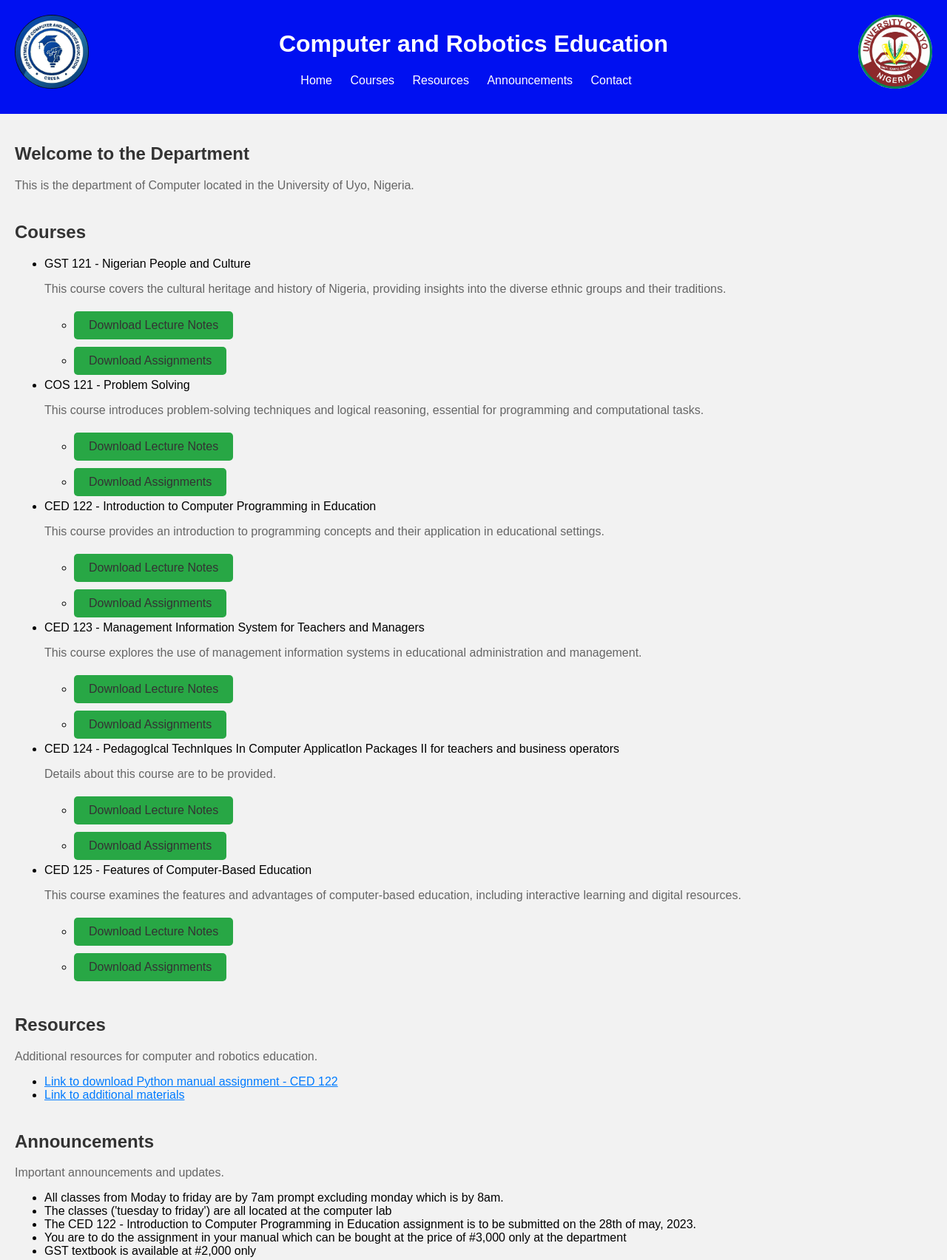
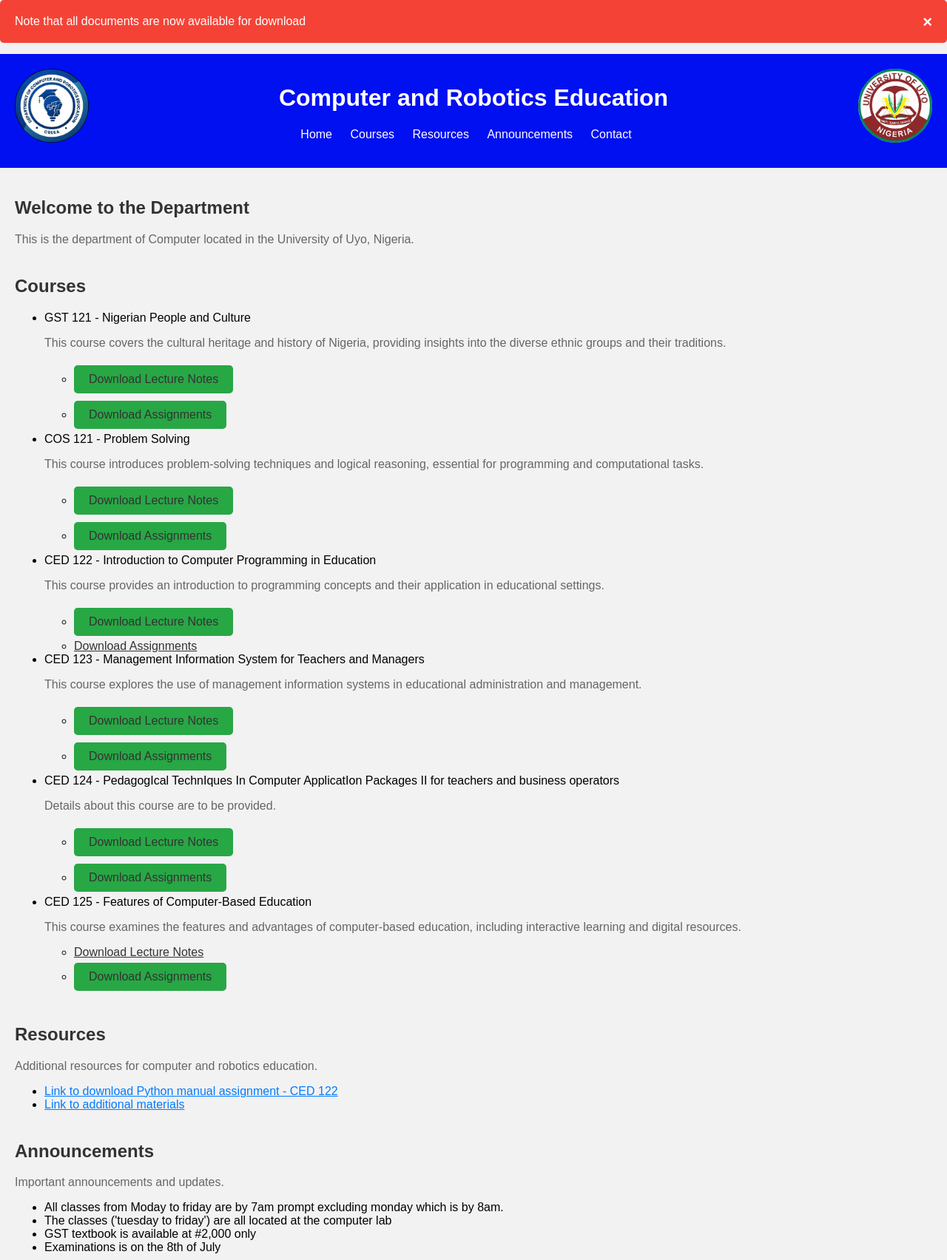
Before and after one commit to NdifrekeBassey/Uniuyo, a plain HTML site: page index.html in a window 1280 px wide. Shown: the top 1704 px of the page at 74% size. Drawn offline with Linux system fonts and the light colour scheme.

Commit message:
Fixed minor bugs

```diff
--- a/index.html
+++ b/index.html
@@ -9,6 +9,10 @@
 </head>
 
 <body>
+    <div class="alert" id="alert">
+        <span class="closebtn" onclick="closeAlert()">&times;</span>
+        Note that all documents are now available for download
+    </div>
     <header>
         <a href="#home">
             <img src="cresa.jpg" alt="Cresa Logo" class="logo-left">
@@ -41,7 +45,7 @@
                     <p>This course covers the cultural heritage and history of Nigeria, providing insights into the
                         diverse ethnic groups and their traditions.</p>
                     <ul class="dropdown">
-                        <li><a href="https://docs.google.com/document/d/1eH7kB9jA0cPiTol2Iq6x9vHtUEF7dnP6/edit?usp=drive_link&ouid=112098823276906306688&rtpof=true&sd=true"
+                        <li><a href="#"
                                 class="download-btn">Download Lecture Notes</a></li>
                         <li><a href="#" class="download-btn">Download Assignments</a></li>
                     </ul>
@@ -51,7 +55,7 @@
                     <p>This course introduces problem-solving techniques and logical reasoning, essential for
                         programming and computational tasks.</p>
                     <ul class="dropdown">
-                        <li><a href="https://docs.google.com/document/d/1w1n8DFhWBhoV9nXqrZsYFYnDsAL6M9Gj/edit?usp=drive_link&ouid=112098823276906306688&rtpof=true&sd=true" class="download-btn">Download Lecture Notes</a></li>
+                        <li><a href="https://docs.google.com/document/d/1w1n8DFhWBhoV9nXqrZsYFYnDsAL6M9Gj/edit?usp=sharing&ouid=112098823276906306688&rtpof=true&sd=true" class="download-btn">Download Lecture Notes</a></li>
                         <li><a href="#" class="download-btn">Download Assignments</a></li>
                     </ul>
                 </li>
@@ -60,8 +64,8 @@
                     <p>This course provides an introduction to programming concepts and their application in educational
                         settings.</p>
                     <ul class="dropdown">
-                        <li><a href="https://docs.google.com/document/d/18UmZIHPEiIbNBlxzyMYJO6QIUCqYIcmx/edit?usp=drive_link&ouid=112098823276906306688&rtpof=true&sd=true" class="download-btn">Download Lecture Notes</a></li>
-                        <li><a href="https://drive.google.com/file/d/10y29-k5yEJDh7atxDSXwcpKSHQmzTUSW/view?usp=drive_link" class="download-btn">Download Assignments</a></li>
+                        <li><a href="https://docs.google.com/document/d/1HXWNXs2XdzalnVjfrtMSUfBeqQg-xEmp/edit?usp=sharing&ouid=112098823276906306688&rtpof=true&sd=true" class="download-btn">Download Lecture Notes</a></li>
+                        <li><a href="#">Download Assignments</a></li>
                     </ul>
                 </li>
                 <li>
@@ -69,7 +73,7 @@
                     <p>This course explores the use of management information systems in educational administration and
                         management.</p>
                     <ul class="dropdown">
-                        <li><a href="https://docs.google.com/document/d/1rCq8WDEJaDbWYGBnuofvtdzW2nIl2nIj/edit?usp=drive_link&ouid=112098823276906306688&rtpof=true&sd=true" class="download-btn">Download Lecture Notes</a></li>
+                        <li><a href="https://docs.google.com/document/d/1rCq8WDEJaDbWYGBnuofvtdzW2nIl2nIj/edit?usp=sharing&ouid=112098823276906306688&rtpof=true&sd=true" class="download-btn">Download Lecture Notes</a></li>
                         <li><a href="#" class="download-btn">Download Assignments</a></li>
                     </ul>
                 </li>
@@ -87,7 +91,7 @@
                     <p>This course examines the features and advantages of computer-based education, including
                         interactive learning and digital resources.</p>
                     <ul class="dropdown">
-                        <li><a href="https://docs.google.com/document/d/1JNnmcMAMwZs8mAqMge5BSmm1l1vjQvJn/edit?usp=drive_link&ouid=112098823276906306688&rtpof=true&sd=true" class="download-btn">Download Lecture Notes</a></li>
+                        <li><a href="https://docs.google.com/document/d/1JNnmcMAMwZs8mAqMge5BSmm1l1vjQvJn/edit?usp=sharing&ouid=112098823276906306688&rtpof=true&sd=true">Download Lecture Notes</a></li>
                         <li><a href="#" class="download-btn">Download Assignments</a></li>
                     </ul>
                 </li>
@@ -109,10 +113,8 @@
             <ul>
                 <li>All classes from Moday to friday are by 7am prompt excluding monday which is by 8am.</li>
                 <li>The classes ('tuesday to friday') are all located at the computer lab</li>
-                <li>The CED 122 - Introduction to Computer Programming in Education assignment is to be submitted on the
-                    28th of may, 2023.</li>
-                <li>You are to do the assignment in your manual which can be bought at the price of #3,000 only at the department</li>
                 <li>GST textbook is available at #2,000 only</li>
+                <li>Examinations is on the 8th of July</li>
             </ul>
         </section>
 
@@ -133,6 +135,7 @@
     <footer>
         <p>&copy; Copyright Reserved - <a href="https://linktr.ee/Eagletech1">Eagletech</a> &checkmark;</p>
     </footer>
+    <script src="script.js"></script>
 </body>
 
 </html>
--- /dev/null
+++ b/script.js
@@ -0,0 +1,4 @@
+function closeAlert() {
+    var alert = document.getElementById("alert");
+    alert.style.display = "none";
+}
--- a/styles.css
+++ b/styles.css
@@ -4,6 +4,31 @@ body {
   padding: 0;
   background-color: #f2f2f2;
 }
+
+.alert {
+  padding: 20px;
+  background-color: #f44336; /* Red */
+  color: white;
+  margin-bottom: 15px;
+  position: relative;
+  border-radius: 5px;
+}
+
+.closebtn {
+  margin-left: 15px;
+  color: white;
+  font-weight: bold;
+  float: right;
+  font-size: 22px;
+  line-height: 20px;
+  cursor: pointer;
+  transition: 0.3s;
+}
+
+.closebtn:hover {
+  color: black;
+}
+
 
 header {
   background-color: #0010f1;
```
